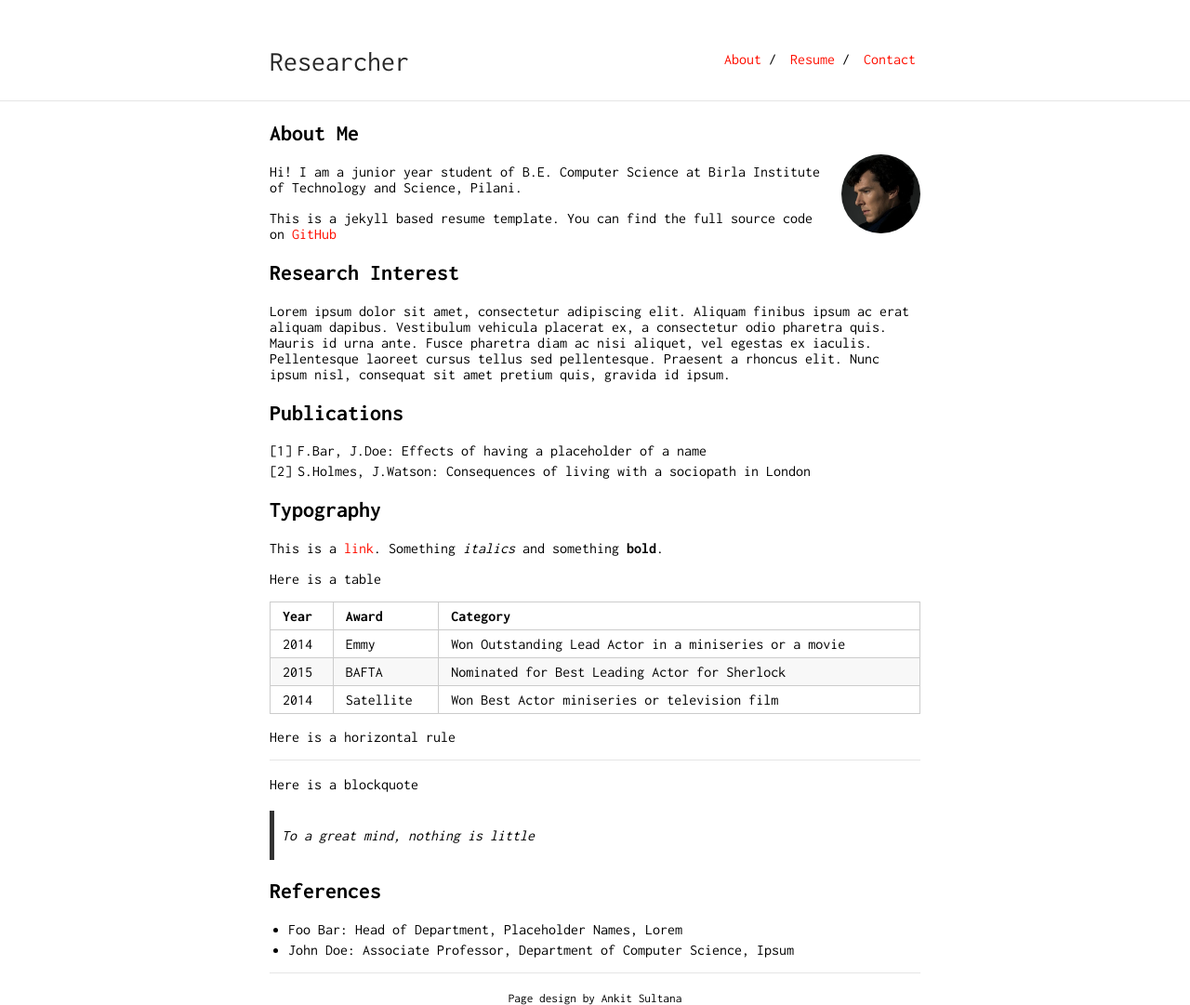
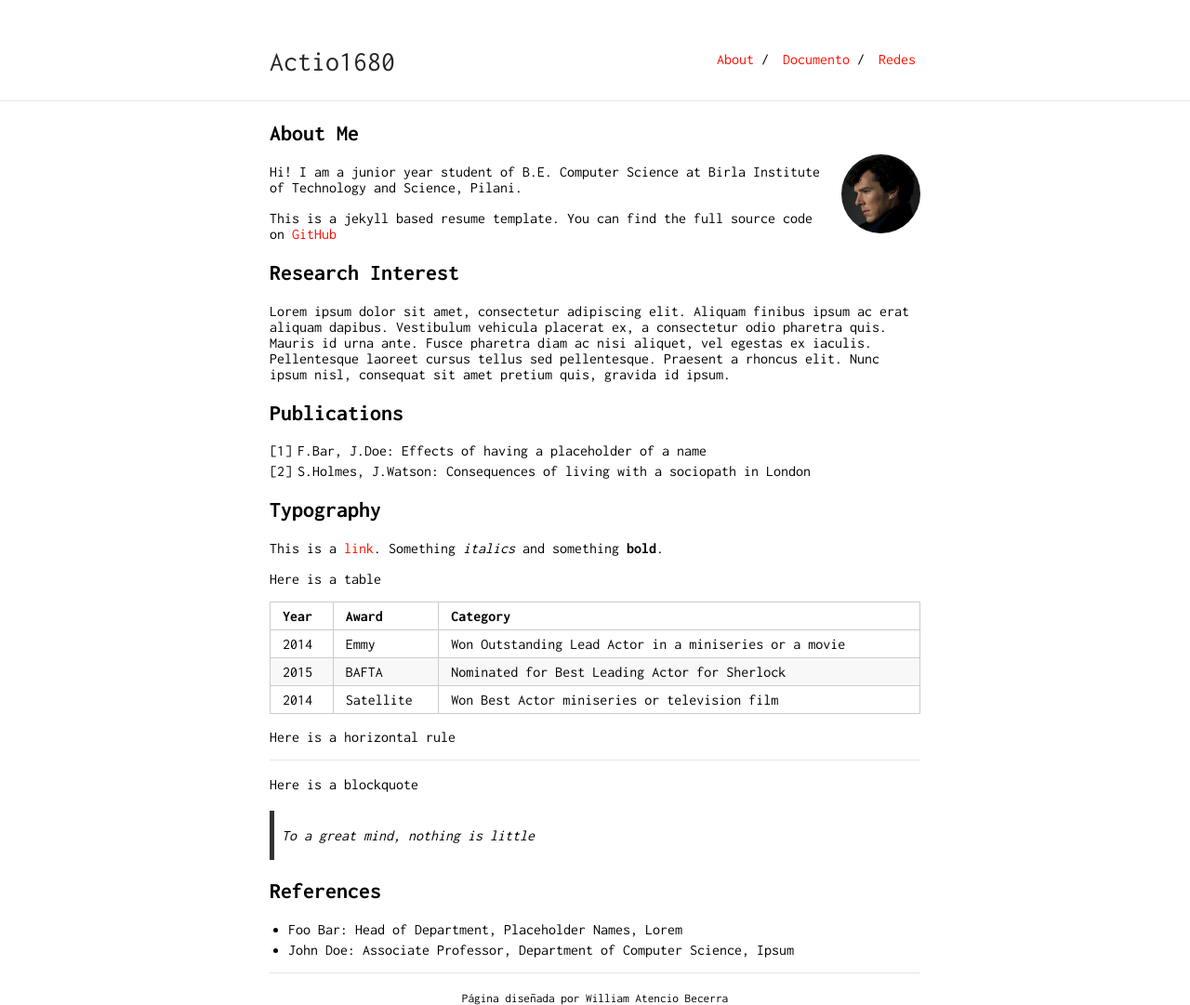
Before and after one commit to actio1680/actio1680.github.io, a Jekyll site: the page built from index.md, in a window 1280 px wide. Shown: the whole page at 93% size. Built offline with Jekyll 4.4.1, drawn with Linux system fonts in a browser that asks for light colours; our own code applies the rules of GitHub Pages for plain Markdown files.

Commit message:
Update _config.yml

```diff
--- a/_config.yml
+++ b/_config.yml
@@ -1,5 +1,5 @@
-title: Researcher
-url: "https://ankitsultana.com"
+title: Actio1680
+url: "https://actio1680.github.io/"
 baseurl: "/"
 
 markdown: kramdown
@@ -9,7 +9,7 @@ tracking_id: #
 
 footer: yes
 footer_url: "https://github.com/ankitsultana"
-footer_text: "Page design by Ankit Sultana"
+footer_text: "Página diseñada por William Atencio Becerra"
 
 sass:
     style: compressed
@@ -17,8 +17,8 @@ sass:
 
 nav:
  - name: "About"
-   link: "/researcher/"
- - name: "Resume"
+   link: "/"
+ - name: "Documento"
    link: "resume.pdf"
- - name: "Contact"
+ - name: "Redes"
    link: "contact"
```
